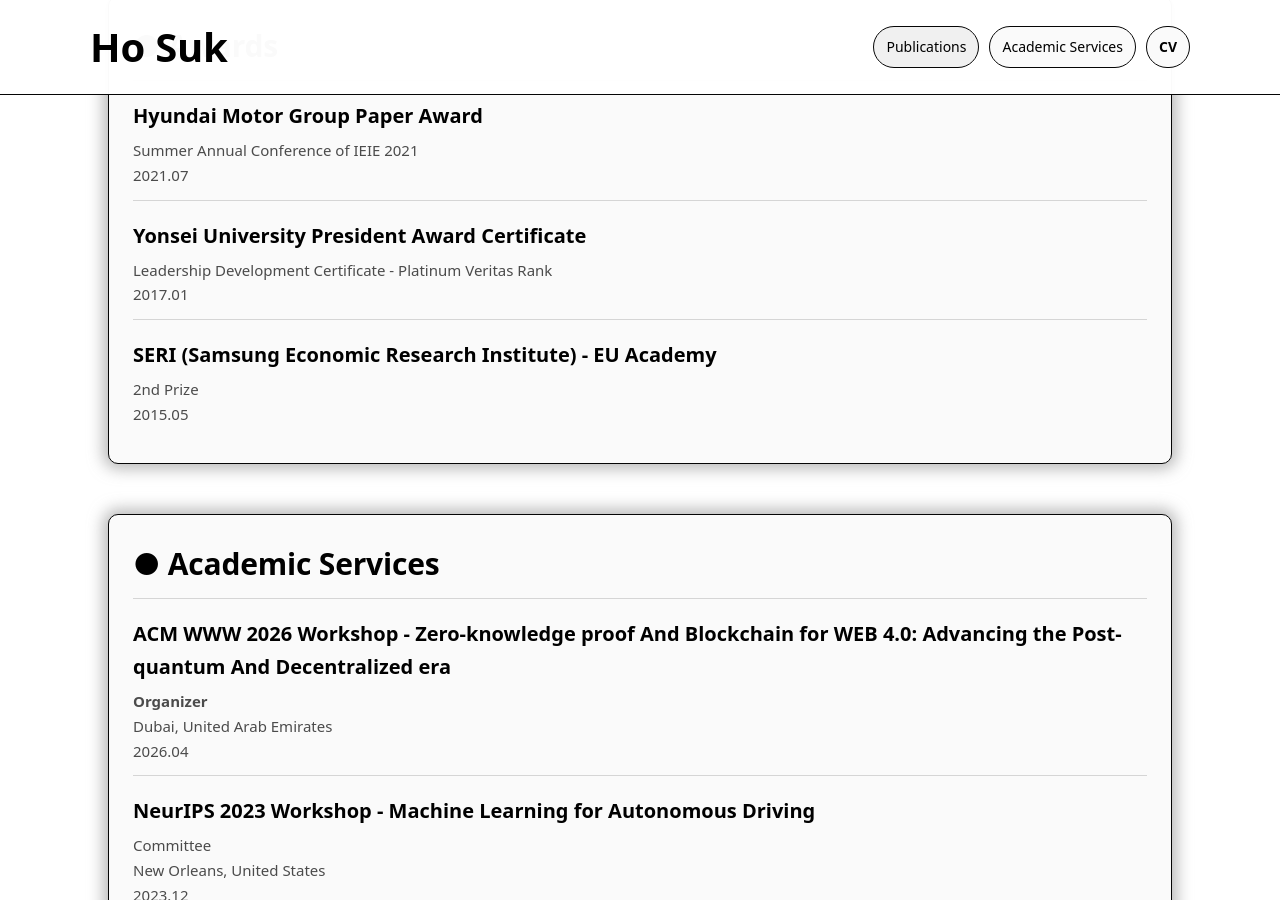
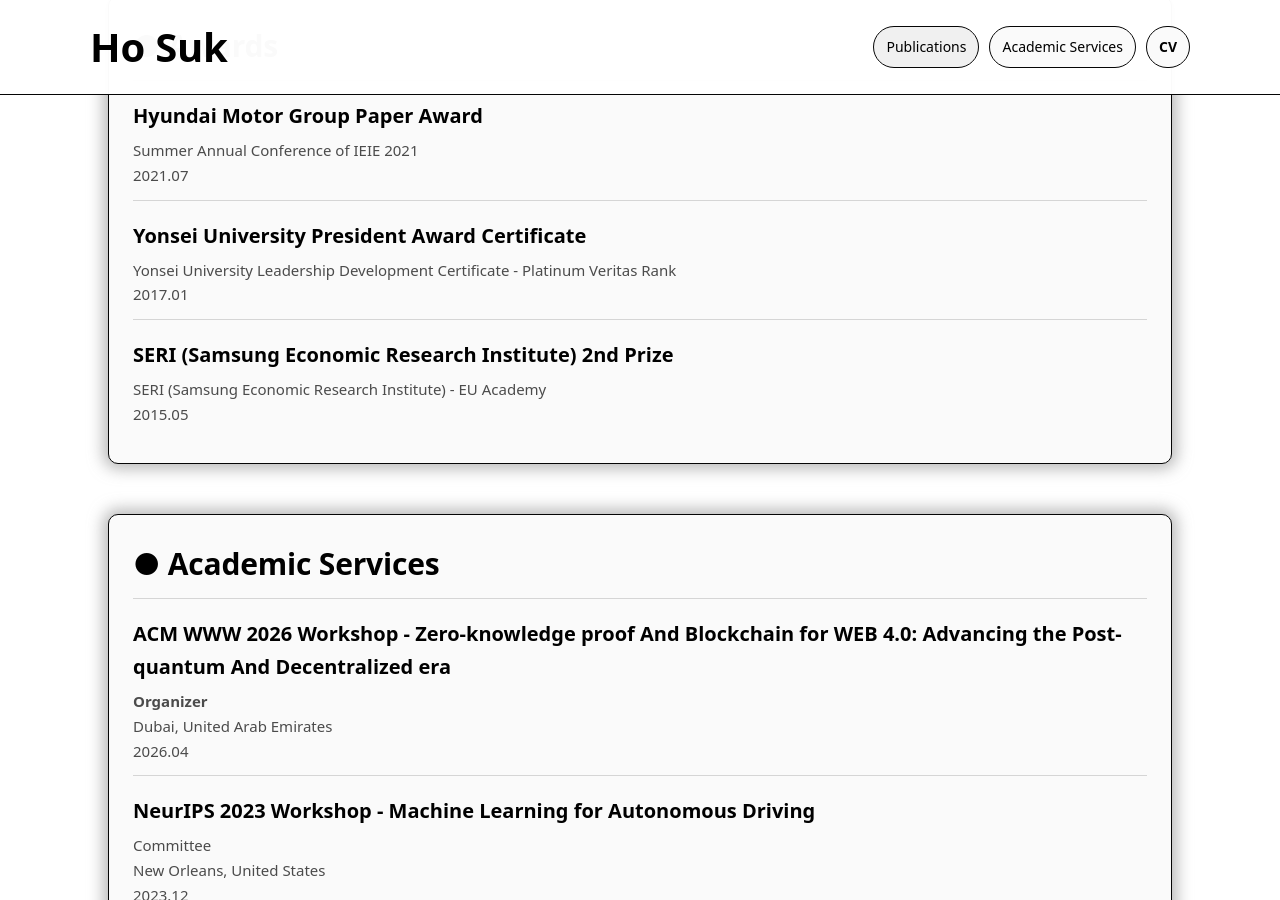
Before and after one commit to ho-suk-93/ho-suk-93.github.io, a Jekyll site: the page built from index.md, in a window 1280 px wide and 900 px high, scrolled down 6315 px. Built offline with Jekyll 4.4.1, drawn with Linux system fonts in a browser that asks for light colours.

Commit message:
Update index.md

```diff
--- a/index.md
+++ b/index.md
@@ -267,12 +267,12 @@ description: "Ho Suk's Personal Website"
     </div>
     <div class="list-item">
       <p class="item-title">Yonsei University President Award Certificate</p>
-      <p class="item-desc">Leadership Development Certificate - Platinum Veritas Rank</p>
+      <p class="item-desc">Yonsei University Leadership Development Certificate - Platinum Veritas Rank</p>
       <p class="item-desc">2017.01</p>
     </div>
     <div class="list-item">
-      <p class="item-title">SERI (Samsung Economic Research Institute) - EU Academy</p>
-      <p class="item-desc">2nd Prize</p>
+      <p class="item-title">SERI (Samsung Economic Research Institute) 2nd Prize</p>
+      <p class="item-desc">SERI (Samsung Economic Research Institute) - EU Academy </p>
       <p class="item-desc">2015.05</p>
     </div>
   </div>
```
